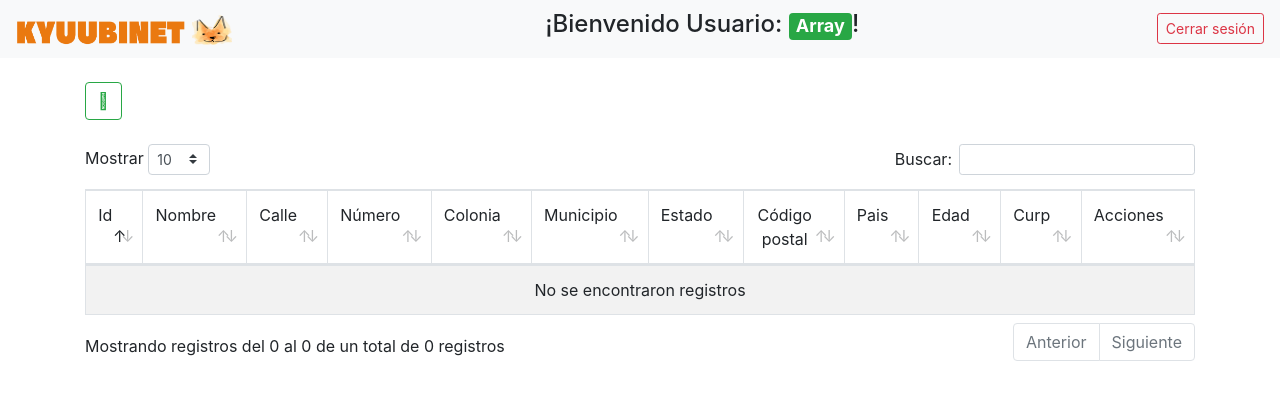
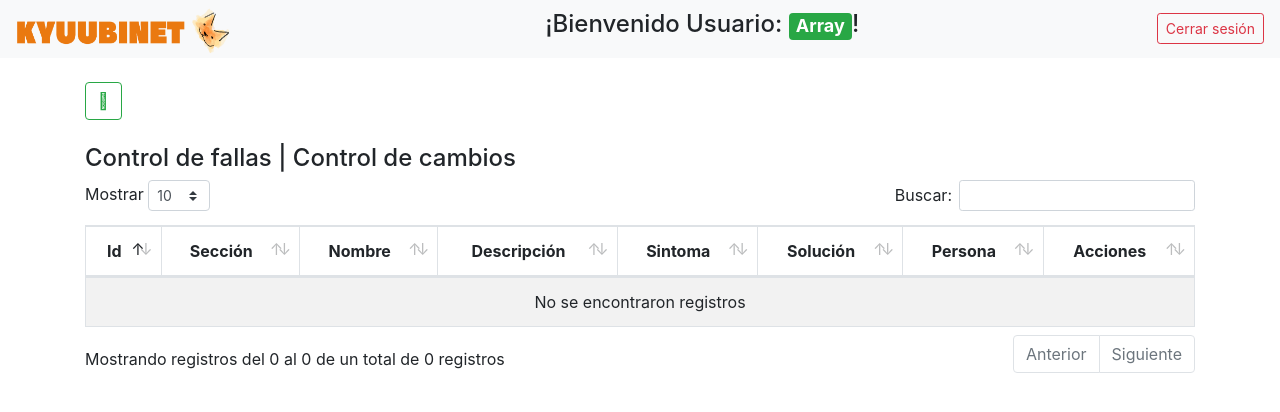
Before and after one commit to gybrangaray/SCRUM, a PHP site: page /crud/index.php in a window 1280 px wide. Shown: the top 412 px of the page. Run offline with PHP 8.4, Linux system fonts and the light colour scheme; a user stored in the database is signed in; data that the repository does not hold is empty; some libraries are stand-ins or nearby versions.

Commit message:
datos en tabla

```diff
--- a/crud/css/estilos.css
+++ b/crud/css/estilos.css
@@ -4,3 +4,17 @@
 #hover:hover{
     background-color: rgb(236, 241, 248);
 }
+
+@keyframes rotate {from {transform: rotate(0deg);}
+    to {transform: rotate(360deg);}}
+@-webkit-keyframes rotate {from {-webkit-transform: rotate(0deg);}
+  to {-webkit-transform: rotate(360deg);}}
+.girar{
+    -webkit-animation: 20s rotate linear infinite;
+    animation: 8s rotate linear infinite;
+    -webkit-transform-origin: 50% 50%;
+    transform-origin: 50% 50%;
+}.girar {
+     -webkit-animation-direction: reverse;
+     animation-direction: reverse;
+}
--- a/crud/index.php
+++ b/crud/index.php
@@ -3,7 +3,7 @@ include_once 'bd/conexion.php';
 $objeto = new Conexion();
 $conexion = $objeto->Conectar(); //llamando a la método Conectar de la clase Conexion archivo "conexion.php"
 
-$consulta = 'SELECT id, nombre,calle,numero,colonia,municipio,estado,postal, pais, edad, curp FROM personas';  // también * <-- todo
+$consulta = 'SELECT id,seccion,nombre,descripcion,sintoma,solucion,persona FROM personas';  // también * <-- todo
 $resultado = $conexion->prepare($consulta);
 $resultado->execute();
 $data = $resultado->fetchAll(PDO::FETCH_ASSOC);
@@ -34,7 +34,7 @@ if($_SESSION['s_usuario'] === null){   //si la variable de sesión es nula
     <nav class="navbar navbar-light bg-light">
   <a class="navbar-brand" href="#">
   <img src="../img/KyuubinetSoloDos.png" width="170" height="30"  alt="Kyuubinet" >
-    <img src="../img/KyuubinetSolo.png" width="40" height="30"  alt="Kyuubinet" class="girar">
+  <img src="../img/KyuubinetSolo.png" width="40" height="30"  alt="Kyuubinet" class="girar">
   </a>
   <h4 class="display-8 ">¡Bienvenido Usuario: <span class="badge badge-success"><?php echo $_SESSION["s_usuario"]; ?></span>!</h4>
                     <a  class="btn btn-outline-danger btn-sm center-block" href="../bd/logout.php" role="button">Cerrar sesión</a>
@@ -43,33 +43,30 @@ if($_SESSION['s_usuario'] === null){   //si la variable de sesión es nula
     <div class="container">
         <div class="row">
             <div class="col-lg-12"><br>
-                <button id="btnNuevo" type="button" class="btn btn-outline-success" title="Agregar nuevo">
+                <button id="btnNuevo" type="button" class="btn btn-outline-success" title="Agregar | nuevo">
                     <i class="fas fa-user-plus"></i>
                 </button> <!--Boton nuevo y se le agrega Id por que es unico -->
             </div>
         </div>
     </div>
+                  <div class="container"> <!-- tabla responsiva-->
+                  <br>
+                     <h4>Control de fallas | Control de cambios</h4>
 
-                  <div class="container"> <!-- tabla responsiva-->
                       <div class="row">
                           <div class="col-lg-12">
                             <div class="table-responsive">
                                 <table id="tablaPersonas" class="table table-striped table-bordered table-condensed" style="width:100%">
-                                    <br>
                                   <thead class="text-center"> <!-- Encabezado de la tabla-->
                                       <tr>   <!-- tr Filas-->
-                                          <td>Id</td> <!-- td Columnas-->
-                                          <td>Nombre</td>
-                                          <td>Calle</td>
-                                          <td>Número</td>
-                                          <td>Colonia</td>
-                                          <td>Municipio</td>
-                                          <td>Estado</td>
-                                          <td>Código postal</td>
-                                          <td>Pais</td>
-                                          <td>Edad</td>
-                                          <td>Curp</td>
-                                          <td>Acciones</td>
+                                          <td><b>Id</td> <!-- td Columnas-->
+                                          <td><b>Sección</td>
+                                          <td><b>Nombre</td>
+                                          <td><b>Descripción</td>
+                                          <td><b>Sintoma</td>
+                                          <td><b>Solución</td>
+                                          <td><b>Persona</td>
+                                          <td><b>Acciones</td>
                                       </tr>
                                     </thead>
                                     <tbody class="text-center" > <!-- Cuerpo de la tabla-->
@@ -78,16 +75,12 @@ if($_SESSION['s_usuario'] === null){   //si la variable de sesión es nula
                                       ?>
                                       <tr id="hover">
                                           <td > <?php echo $dat['id']     ?></td>
-                                          <td><b> <?php echo $dat['nombre'] ?> </b></td>
-                                          <td> <?php echo $dat['calle']   ?> </td>
-                                          <td> <?php echo $dat['numero']   ?> </td>
-                                          <td> <?php echo $dat['colonia']   ?> </td>
-                                          <td> <?php echo $dat['municipio']   ?> </td>
-                                          <td> <?php echo $dat['estado']   ?> </td>
-                                          <td> <?php echo $dat['postal']   ?> </td>
-                                          <td> <?php echo $dat['pais']   ?> </td>
-                                          <td> <?php echo $dat['edad']   ?> </td>
-                                          <td style="text-transform:uppercase"> <?php echo $dat['curp']   ?> </td>
+                                          <td> <?php echo $dat['seccion'] ?></td>
+                                          <td> <?php echo $dat['nombre']   ?> </td>
+                                          <td> <?php echo $dat['descripcion']   ?> </td>
+                                          <td> <?php echo $dat['sintoma']   ?> </td>
+                                          <td> <?php echo $dat['solucion']   ?> </td>
+                                          <td> <?php echo $dat['persona']   ?> </td>
                                           <td>
                                         <div class="text-center">
                                                   <div class="btn-group">
@@ -124,44 +117,28 @@ if($_SESSION['s_usuario'] === null){   //si la variable de sesión es nula
                       <form id="formPersonas"> <!--Mismo MODAL para distintas acciones ("NUEVO, EDITAR, ELIMINAR") -->
                           <div class="modal-body"><!--todos los datos de los inputs seran enviados a la base de datos por medio de la etiqueta <form>-->
                               <div class="form-group">
-                                  <label for="nombre" class="col-form-label">Nombre:</label>
+                                  <label for="nombre" class="col-form-label">Sección:</label>
+                                  <input required type="text" class="form-control" id="seccion" placeholder="Sección">
+                                </div>
+                                <div class="form-group">
+                                  <label for="calle" class="col-form-label">Nombre:</label>
                                   <input required type="text" class="form-control" id="nombre" placeholder="Nombre">
                                 </div>
                                 <div class="form-group">
-                                  <label for="calle" class="col-form-label">Calle:</label>
-                                  <input required type="text" class="form-control" id="calle" placeholder="Calle">
+                                  <label for="numero" class="col-form-label">Descripción:</label>
+                                  <input required type="text" class="form-control" id="descripcion" placeholder="Descripción">
                                 </div>
                                 <div class="form-group">
-                                  <label for="numero" class="col-form-label">Número:</label>
-                                  <input required type="number" class="form-control" id="numero" placeholder="Número">
+                                  <label for="colonia" class="col-form-label">Sintoma:</label>
+                                  <input required type="text" class="form-control" id="sintoma" placeholder="Sintoma">
                                 </div>
                                 <div class="form-group">
-                                  <label for="colonia" class="col-form-label">Colonia:</label>
-                                  <input required type="text" class="form-control" id="colonia" placeholder="Colonia">
+                                  <label for="municipio" class="col-form-label">Solución:</label>
+                                  <input required type="text" class="form-control" id="solucion" placeholder="Solución">
                                 </div>
                                 <div class="form-group">
-                                  <label for="municipio" class="col-form-label">Municipio:</label>
-                                  <input required type="text" class="form-control" id="municipio" placeholder="Municipio">
-                                </div>
-                                <div class="form-group">
-                                  <label for="estado" class="col-form-label">Estado:</label>
-                                  <input required type="text" class="form-control" id="estado" placeholder="Estado">
-                                </div>
-                                <div class="form-group">
-                                  <label for="postal" class="col-form-label">Código postal:</label>
-                                  <input required type="number" class="form-control" id="postal" placeholder="Código postal">
-                                </div>
-                              <div class="form-group">
-                                  <label for="pais" class="col-form-label">País:</label>
-                                  <input required type="text" class="form-control" id="pais" placeholder="País">
-                                </div>
-                                <div class="form-group">
-                                  <label for="edad" class="col-form-label">Edad:</label>
-                                  <input required type="number" class="form-control" id="edad" placeholder="Edad">
-                                </div>
-                                <div class="form-group">
-                                  <label for="curp" class="col-form-label" style="text-transform:uppercase">Curp:</label>
-                                  <input required type="text" class="form-control" id="curp" style="text-transform:uppercase" placeholder="Curp">
+                                  <label for="estado" class="col-form-label">Persona:</label>
+                                  <input required type="text" class="form-control" id="persona" placeholder="Persona">
                                 </div>
                           </div>
                           <div class="modal-footer">
--- a/crud/main.js
+++ b/crud/main.js
@@ -25,41 +25,34 @@ $(document).ready(function(){
    $("#btnNuevo").click(function(){
        $("#formPersonas").trigger("reset")  //En esta función llamamos al formulario, para que resetee los campos y no se quede con los valores anteriores
        $(".modal-header").css("background-color", "#28a745");
-       $(".modal-title").text("Agregar cliente");
+       $(".modal-title").text("Agregar");
        $(".modal-title").css("color", "white");
        $("#modalCRUD").modal("show");
        id=null; //no enviamos ningun id ya que se genera con el autoincrementable de sql
        opcion = 1; // NUEVO
    });
-   var fila; //Esta variable va capturar la fila para editar o eliminar el regitro
+   let fila; //Esta variable va capturar la fila para editar o eliminar el regitro
    //Función para boton  Editar
    $(document).on("click", ".btnEditar", function(){
       fila = $(this).closest("tr");    //con closest("tr") hacemos referencia a fila
       id = parseInt(fila.find('td:eq(0)').text()); // De esta manera capturamos el "id"
-      nombre = fila.find('td:eq(1)').text(); //Se captura nombre
-      calle = fila.find('td:eq(2)').text(); //Se captura calle
-      numero = parseInt(fila.find('td:eq(3)').text());   //Se captura numero
-      colonia = fila.find('td:eq(4)').text(); //Se captura colonia
-      municipio = fila.find('td:eq(5)').text(); //Se captura municipio
-      estado = fila.find('td:eq(6)').text(); //Se captura estado
-      postal = parseInt(fila.find('td:eq(7)').text());  //Se captura postal
-      pais = fila.find('td:eq(8)').text();  //Se captura país
-      edad = parseInt(fila.find('td:eq(9)').text());  //Se captura edad
-      curp = fila.find('td:eq(10)').text();  //Se captura curp
+      seccion = fila.find('td:eq(1)').text(); // Se captura seccion
+      nombre = fila.find('td:eq(2)').text(); //Se captura nombre
+      descripcion = fila.find('td:eq(3)').text(); //Se captura descripcion
+      sintoma = fila.find('td:eq(4)').text();   //Se captura sintoma
+      solucion = fila.find('td:eq(5)').text(); //Se captura solucion
+      persona = fila.find('td:eq(6)').text(); //Se captura persona
 
+      $("#seccion").val(seccion);  //capturamos el valor que hace referiencia a seccion
       $("#nombre").val(nombre);  //capturamos el valor que hace referiencia a nombre
-      $("#calle").val(calle);  //capturamos el valor que hace referiencia a calle
-      $("#numero").val(numero);  //capturamos el valor que hace referiencia a numero
-      $("#colonia").val(colonia);  //capturamos el valor que hace referiencia a colonia
-      $("#municipio").val(municipio);  //capturamos el valor que hace referiencia a municipio
-      $("#estado").val(estado);  //capturamos el valor que hace referiencia a estado
-      $("#postal").val(postal);  //capturamos el valor que hace referiencia a postal
-      $("#pais").val(pais);      //capturamos el valor que hace referiencia a pais
-      $("#edad").val(edad);      //capturamos el valor que hace referiencia a edad
-      $("#curp").val(curp);      //capturamos el valor que hace referiencia a curp
+      $("#descripcion").val(descripcion);  //capturamos el valor que hace referiencia a descripcion
+      $("#sintoma").val(sintoma);  //capturamos el valor que hace referiencia a sintoma
+      $("#solucion").val(solucion);  //capturamos el valor que hace referiencia a solucion
+      $("#persona").val(persona);  //capturamos el valor que hace referiencia a persona
+
       opcion = 2 ;   //EDITAR    --variable opcion se crea para cuando mandemos a nuestro archivo crud vamos a utilizar un switch donde de acuerdo con la operacion Nuevo=1, Editar=2, Eliminar=3
       $(".modal-header").css("background-color", "#007bff");
-      $(".modal-title").text("Editar cliente");
+      $(".modal-title").text("Editar");
       $(".modal-title").css("color", "white");
       $("#modalCRUD").modal("show");
    });
@@ -89,53 +82,42 @@ $(document).ready(function(){
    $("#formPersonas").submit(function(e){  //Aquí se hace referencia al forulario que esta compartido por el mismo modal para el "ABC o CRUD"
     e.preventDefault  //para que todo sea sobre la misma pagina y no se recargue
     //Se crean variables para tomar los valores que se cargan en el formulario
-                                            //cada uno se asigna a su variable correspondiete "id, nombre,calle,numero,colonia,municipio,estado,postal, pais,edad,curp"
+
+    //cada uno se asigna a su variable correspondiete "id, seccion,nombre,descrpcion,sintoma,solucion,persona"
+    seccion = $.trim($("#seccion").val());
     nombre = $.trim($("#nombre").val());  //con .val() se obtiene el valor que el usuario ingresa en los inputs
-    calle = $.trim($("#calle").val());// con trim se obtienen los inputs sin espacios
-    numero= $.trim($("#numero").val());
-    colonia = $.trim($("#colonia").val());
-    municipio = $.trim($("#municipio").val());
-    estado = $.trim($("#estado").val());
-    postal = $.trim($("#postal").val());
-    pais = $.trim($("#pais").val());
-    edad = $.trim($("#edad").val());
-    curp = $.trim($("#curp").val());
+    descripcion = $.trim($("#descripcion").val());// con trim se obtienen los inputs sin espacios
+    sintoma = $.trim($("#sintoma").val());
+    solucion = $.trim($("#solucion").val());
+    persona = $.trim($("#persona").val());
    //codigo ajax
    $.ajax({
        url: "bd/crud.php",  //archivo con el que se va interactuar es decir enviar y recibir datos
        type: "POST",        //metodo para enviar y recibir "POST"
        dataType: "json",    //datos enviados en formato json
-       data: {            //Aquí se envian las variables "nombre,calle,numero,colonia,municipio,estado,postal, pais,edad,curp"
+       data: {            //Aquí se envian las variables "seccion, nombre,descripcion,sintoma,solucion, persona"
+         seccion:seccion,
          nombre:nombre,
-         calle:calle,
-         numero:numero,
-         colonia:colonia,
-         municipio:municipio,
-         estado:estado,
-         postal:postal,
-         pais:pais,
-         edad:edad,
-         curp:curp,
+         descripcion:descripcion,
+         sintoma:sintoma,
+         solucion:solucion,
+         persona:persona,
          id:id,
          opcion:opcion
        },
        success: function(data){  //si es exitoso nos devolvera un array situado en archivo crud.php
       /*  var datos = JSON.parse(data); en este caso no es necesario*/
-       id = data[0].id; // para tener individualizado cada uno (id, "nombre","calle", numero, "colonia", "municipio", "estado",codigopostal, "pais", edad,curp)
-       nombre = data[1].nombre;
-       calle = data[2].calle;
-       numero = data[3].numero;
-       colonia = data[4].colonia;
-       municipio = data[5].municipio;
-       estado = data[6].estado;
-       postal = data[7].postal;
-       pais = data[8].pais;
-       edad = data[9].edad;
-       curp = data[10].curp;
+       id = data[0].id; // para tener individualizado cada uno (id, "nombre","seccion", "descripcion","sintoma", "solucion", "persona")
+       seccion = data[1].seccion;
+       nombre = data[2].nombre;
+       descripcion = data[3].descripcion;
+       sintoma = data[4].sintoma;
+       solucion = data[5].solucion;
+       persona = data[6].persona;
        if(opcion == 1){
-           tablaPersonas.row().add([id,nombre,calle,numero,colonia,municipio,estado,postal,pais,edad,curp]).draw(); // Aquí se dibujan los datos dinamicamente sin la necesidad de recargar la pagina
+           tablaPersonas.row().add([id,seccion,nombre,descripcion,sintoma,solucion,persona]).draw(); // Aquí se dibujan los datos dinamicamente sin la necesidad de recargar la pagina
         }else{  //sino realizara una modificación
-            tablaPersonas.row(fila).data([id,nombre,calle,numero,colonia,municipio,estado,postal,pais,edad,curp]).draw();
+            tablaPersonas.row(fila).data([id,seccion,nombre,descripcion,sintoma,solucion,persona]).draw();
         }
     }
     });
```
Also changed, not shown: crud/bd/crud.php (+11 -14 lines), login.sql (deleted, +0 -70 lines).
